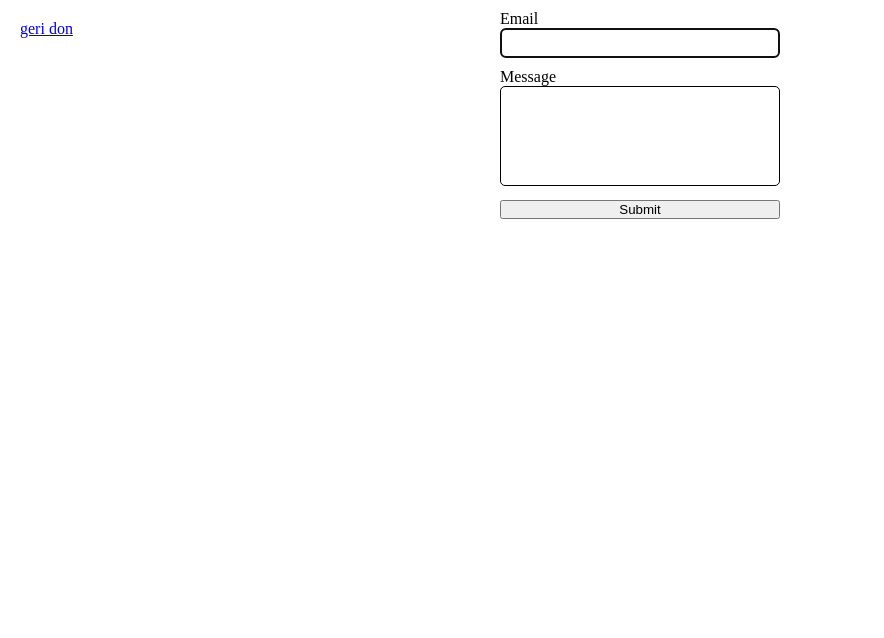
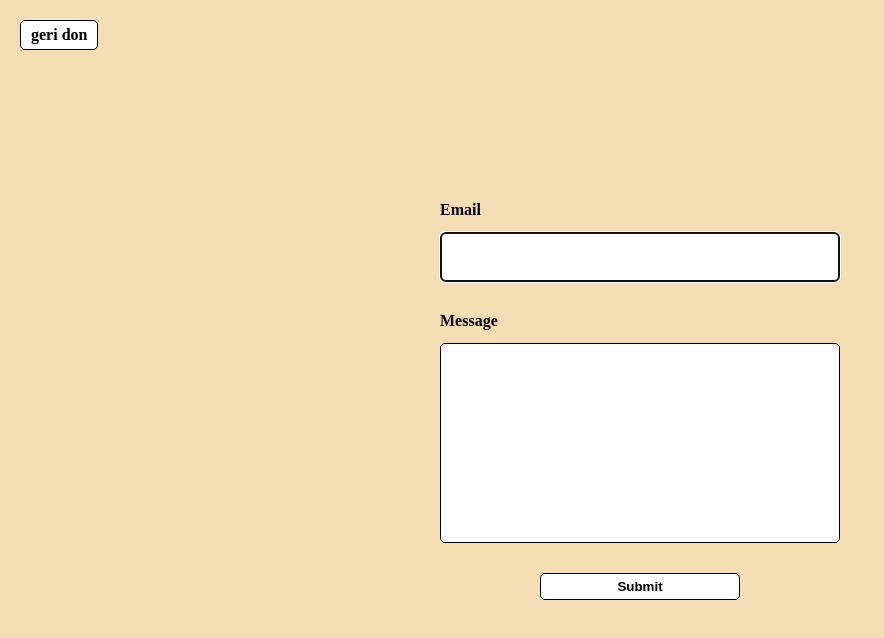
Before and after one commit to hasiptektas/goit-js-hw-09, a website built with Vite: page src/02-form.html in a window 1280 px wide. Shown: the whole page, without its empty margins (0-884 px from the left). Built offline with nearby package versions, Linux system fonts and the light colour scheme.

Commit message:
ödev düzenlendi

```diff
--- a/src/02-form.html
+++ b/src/02-form.html
@@ -8,6 +8,8 @@
 </head>
 <body>
   <a class="geri-don" href="./index.html">geri don</a>
+
+  <div class="container">
     <form class="feedback-form" autocomplete="off">
       <label>
         Email
@@ -19,6 +21,7 @@
       </label>
       <button type="submit">Submit</button>
     </form>
+  </div>
 
 </body>
 <script type="module" src="./js/02-form.js" defer></script>
--- a/src/css/01-gallery.css
+++ b/src/css/01-gallery.css
@@ -2,6 +2,7 @@ body {
     margin: auto;
     height: 100vh;
     display: flex;
+    background-color: wheat;
   }
 
   * {
@@ -47,4 +48,17 @@ body {
     top: 0;
     left: 0;
     margin: 20px;
+    margin-top: 50px;
   }
+
+  .geri-don {
+    text-decoration: none;
+    border: 1px solid #000;
+    border-radius: 5px;
+    background-color: #fff;
+    color: #000;
+    font-weight: bold;
+    transition: 0.3s;
+
+    padding: 5px 10px;
+  }
--- a/src/css/02-form.css
+++ b/src/css/02-form.css
@@ -3,25 +3,46 @@
     padding: 0;
     box-sizing: border-box;
   }
+
+  body {
+    background-color: wheat;
+  }
+
+  .container {
+    display: flex;
+    align-items: center;
+    justify-content: center;
+    height: 100vh;
+  }
+
   .feedback-form {
     display: flex;
     flex-direction: column;
-    gap: 10px;
-    width: 300px;
-    margin: auto;
+    gap: 30px;
+    margin: 0 auto;
     padding: 10px;
+    justify-content: center;
+    align-items: center;
+  }
+
+  label {
+    display: flex;
+    flex-direction: column;
+    gap: 13px;
+    font-weight: bold;
   }
 
   .input {
-    width: 100%;
-    height: 30px;
+    width: 400px;
+    height: 50px;
     border: 1px solid #000;
     border-radius: 5px;
     padding: 5px;
   }
   .text {
-    height: 100px;
+    height: 200px;
     resize: none;
+    width: 400px;
   }
 
   .geri-don {
@@ -30,3 +51,27 @@
     left: 0;
     margin: 20px;
   }
+
+  button {
+    cursor: pointer;
+    padding: 5px 10px;
+    border: 1px solid #000;
+    border-radius: 5px;
+    background-color: #fff;
+    color: #000;
+    font-weight: bold;
+    transition: 0.3s;
+    width: 200px;
+  }
+
+  a {
+    text-decoration: none;
+    border: 1px solid #000;
+    border-radius: 5px;
+    background-color: #fff;
+    color: #000;
+    font-weight: bold;
+    transition: 0.3s;
+
+    padding: 5px 10px;
+  }
--- a/src/css/styles.css
+++ b/src/css/styles.css
@@ -4,8 +4,32 @@
   box-sizing: border-box;
 }
 
+html {
+  height: 100%;
+  background-color: wheat;
+}
+
 .tasks{
   display: flex;
   flex-direction: column;
   margin: 20px;
+  gap: 20px;
+  height: 100vh;
+  align-items: center;
+  justify-content: center;
 }
+
+.tasks a{
+  border: 1px solid black;
+  padding: 20px;
+  border-radius: 10px;
+  background-color: white;
+  color: black;
+  text-decoration: none;
+  width: 200px;
+  text-align: center;
+  margin: 10px auto;
+  align-items: center;
+  justify-content: center;
+  height: 75px;
+}
```
Also changed, not shown: src/index.html (+2 -2 lines). Lines whose indentation alone changed are shown as unchanged.
